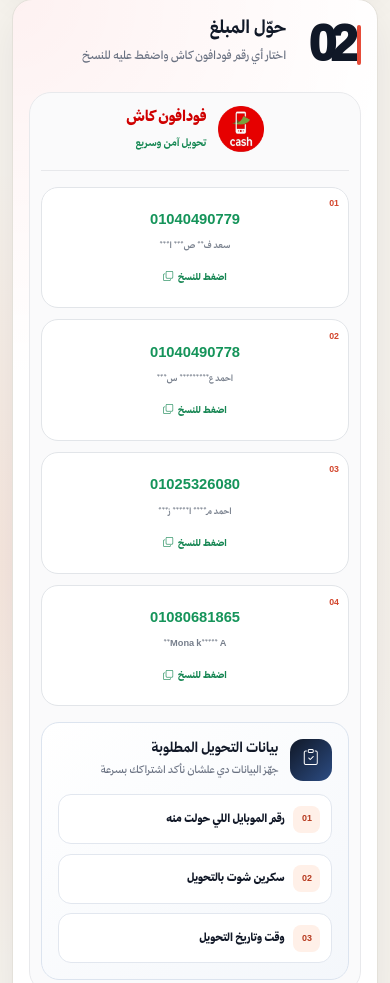
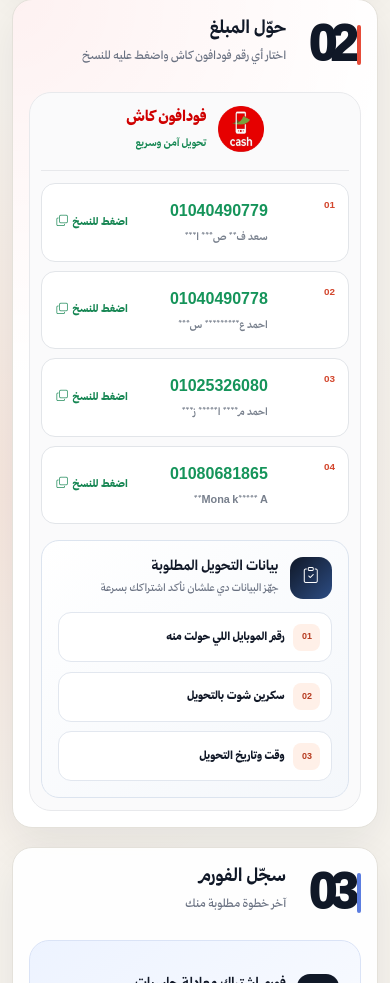
Before and after one commit to Fathallajr/AppMo3adla, an Angular app in the folder mo3adala-handasa/: page /subscription-computers in a window 390 px wide. Shown: the part 2035-3018 px from the top of the page. Built offline with nearby package versions, Linux system fonts and the light colour scheme.

Commit message:
Add mobile wallet layout

```diff
--- a/mo3adala-handasa/src/app/pages/subscription-ab-reviews/subscription-ab-reviews.page.css
+++ b/mo3adala-handasa/src/app/pages/subscription-ab-reviews/subscription-ab-reviews.page.css
@@ -1867,6 +1867,50 @@
 	}
 }
 
+@media (max-width: 700px) {
+	/* Mobile wallet layout: readable horizontal rows instead of desktop cards. */
+	.review-wallets {
+		grid-template-columns: 1fr;
+		gap: .55rem;
+		margin-top: .8rem;
+	}
+
+	.review-wallet {
+		min-height: 78px;
+		padding: .8rem 1rem;
+		border-radius: 14px;
+		text-align: right;
+	}
+
+	.review-wallet > strong {
+		margin: 0 4rem 0 5.5rem;
+		font-size: 1rem;
+		text-align: right;
+	}
+
+	.review-wallet > small {
+		max-width: 58%;
+		margin: .25rem 4rem 0 5.5rem;
+		font-size: .68rem;
+		text-align: right;
+	}
+
+	.review-wallet__index {
+		top: .7rem;
+		right: .8rem;
+		font-size: .62rem;
+	}
+
+	.review-wallet__copy {
+		position: absolute;
+		left: .9rem;
+		top: 50%;
+		margin: 0;
+		font-size: .7rem;
+		transform: translateY(-50%);
+	}
+}
+
 @media (prefers-reduced-motion: no-preference) {
 	.review-hero::before {
 		animation: reviewGlowIn 1.1s ease both;
```
Also changed, not shown: 5 other files (tests, documents, lock files or other folders).
